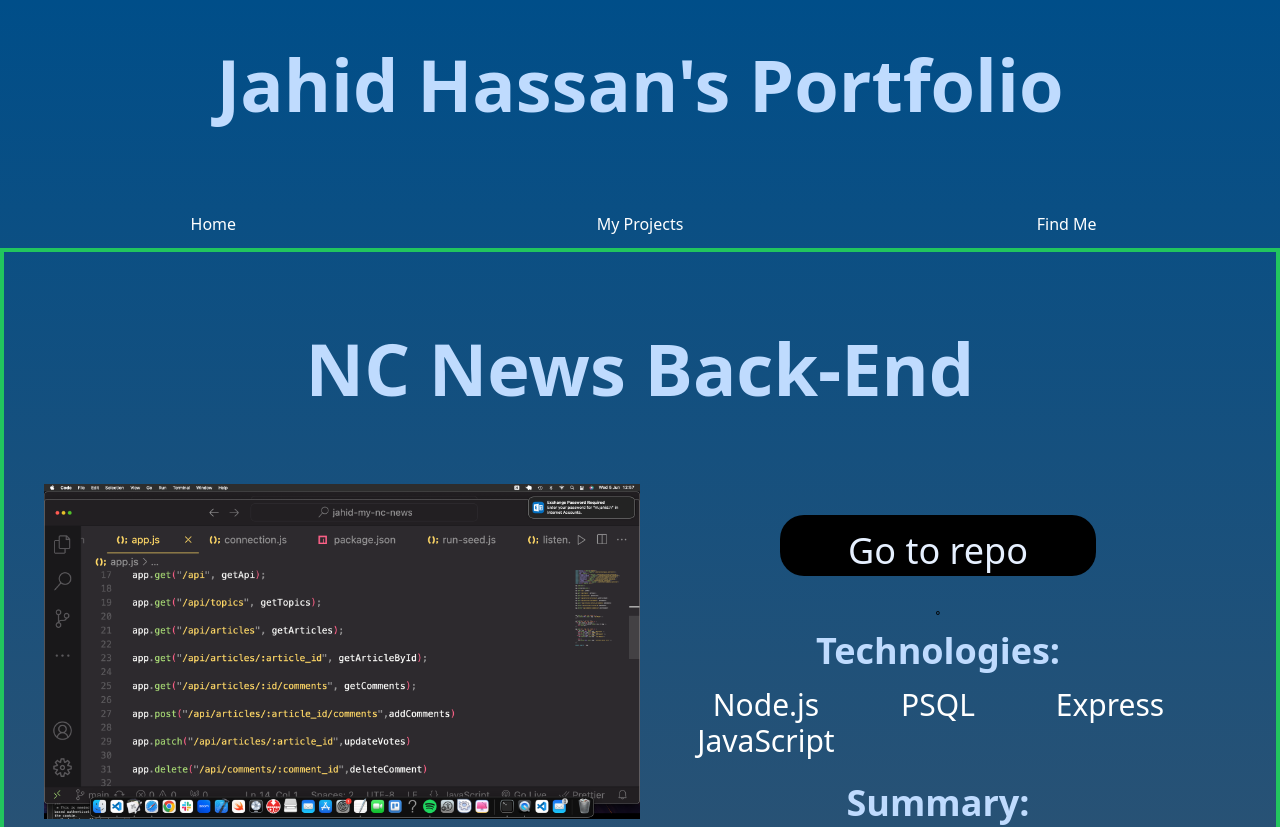
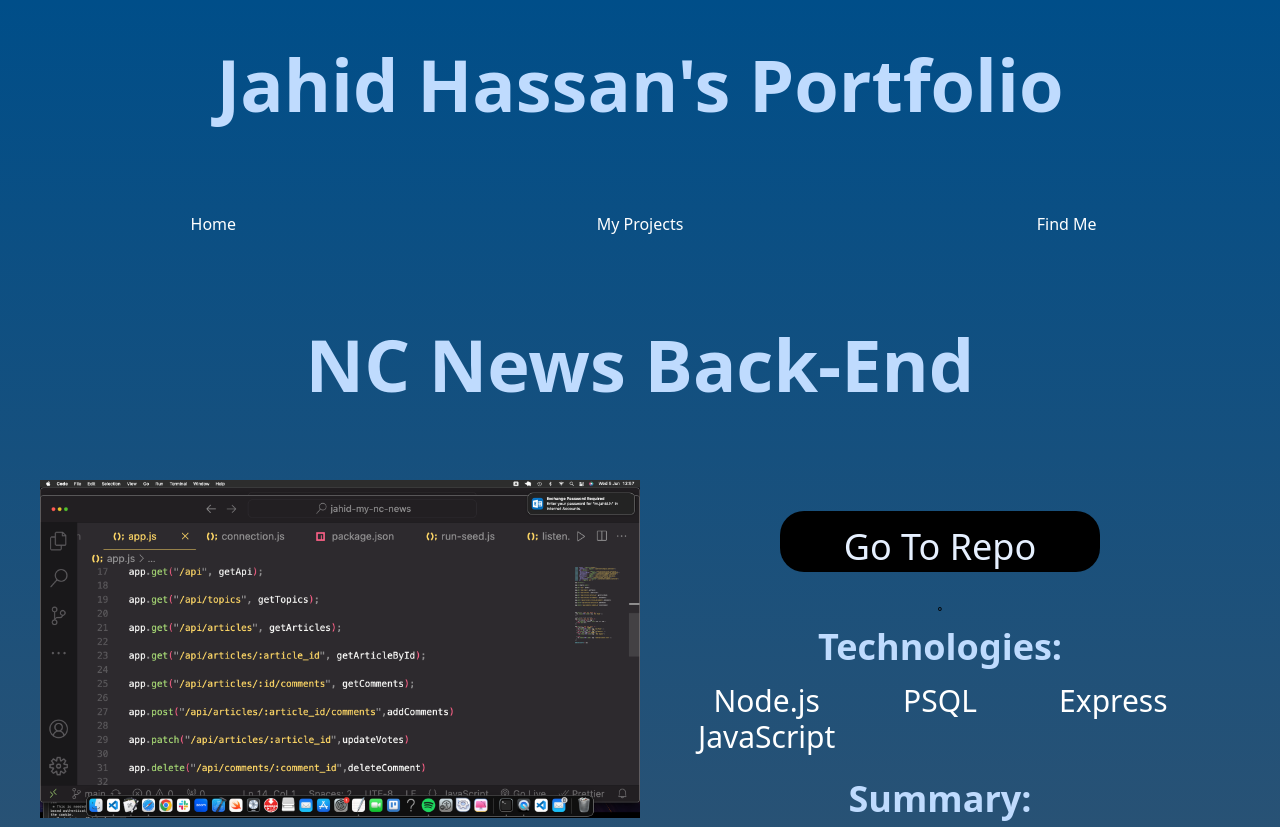
Before and after one commit to MJahidH/my-portfolio, a React (Vite) app in the folder my-portfolio/: page /projects/1 in a window 1280 px wide. Shown: the top 827 px of the page. Built offline with nearby package versions, Linux system fonts and the light colour scheme.

Commit message:
title of buttons have been capitalised

```diff
--- a/my-portfolio/src/components/main-project-page/MainProjectPage.jsx
+++ b/my-portfolio/src/components/main-project-page/MainProjectPage.jsx
@@ -20,7 +20,7 @@ const MainProjectPage = () => {
 
 
   return (
-    <div className="w-full pb-20 border-4 border-green-500 ">
+    <div className="w-full pb-20  ">
       {carouselOpen && <ImageCarousel images={project.allImages} carouselOpen={carouselOpen} setCarouselOpen={setCarouselOpen}/>}
       <h1 className="text-blue-200 font-bold text-7xl pt-20">{project.title}</h1>
       <MainProjectPageRow1  project={project}/>
--- a/my-portfolio/src/components/main-project-page/OneButtonDiv.jsx
+++ b/my-portfolio/src/components/main-project-page/OneButtonDiv.jsx
@@ -24,12 +24,12 @@ flex justify-center items-center
       className="
   githubButton
   contactButtons
-
+p-2
   h-1/2
 
   "
     >
-      Go to repo
+      Go To Repo
     </button>
   </div>
 );
--- a/my-portfolio/src/components/main-project-page/TwoButtonDiv.jsx
+++ b/my-portfolio/src/components/main-project-page/TwoButtonDiv.jsx
@@ -26,7 +26,7 @@ grid grid-cols-2
     hostedLinkButton
     contactButtons"
       >
-        Hosted website
+        Hosted Website
       </button>
       <button
         onClick={() => {
@@ -37,7 +37,7 @@ grid grid-cols-2
     contactButtons
     "
       >
-        Go to repo
+        Go To Repo
       </button>
     </div>
   );
```
